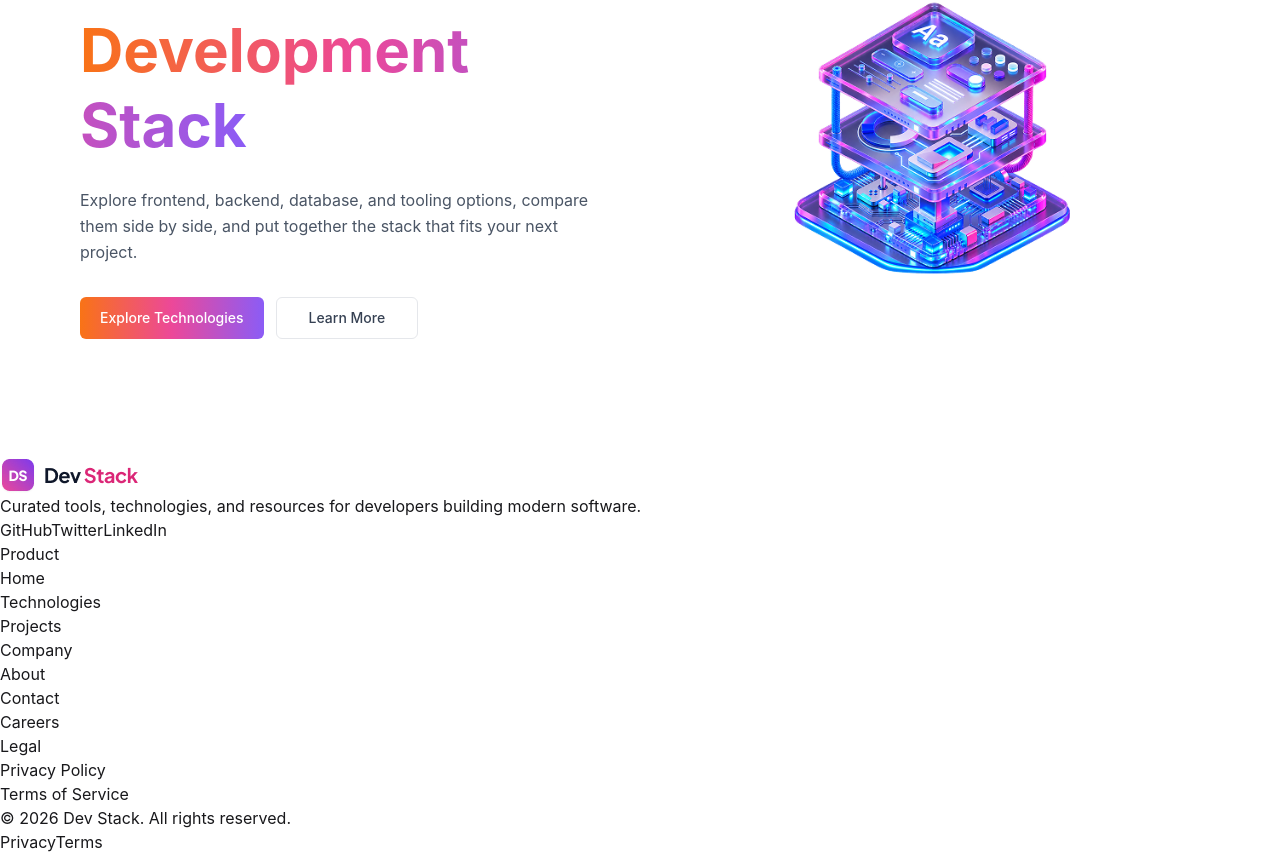
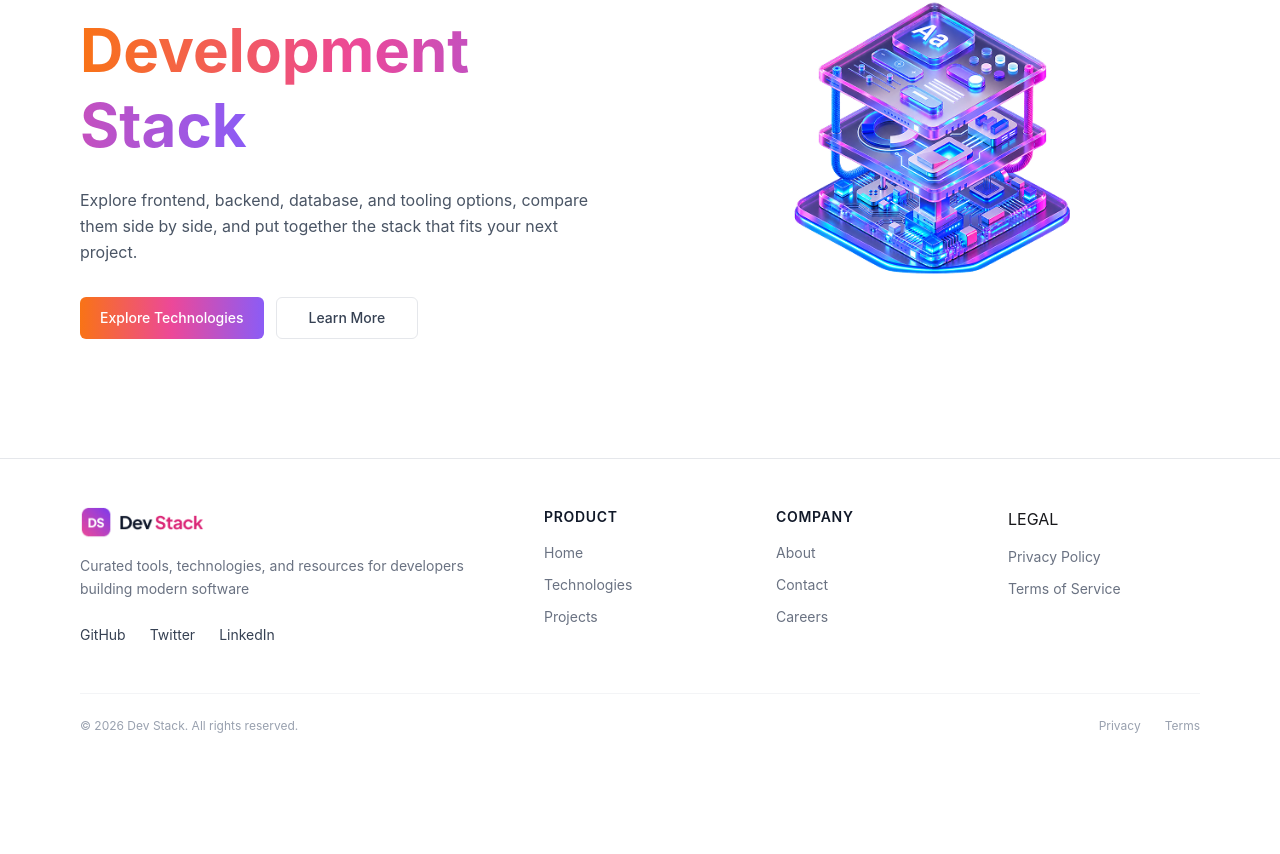
Before and after one commit to aksaN000/React-A5, a React (Vite) app: page / in a window 1280 px wide. Shown: the part 247-1101 px from the top of the page. After the commit the page ends 1029 px from the top, so only its background shows below. Built offline with nearby package versions, Linux system fonts and the light colour scheme.

Commit message:
Style Footer

```diff
--- a/src/components/Footer.tsx
+++ b/src/components/Footer.tsx
@@ -1,65 +1,59 @@
 import logoText from "../assets/logo-text.png";
 function Footer() {
   return (
-    <footer>
-      <div>
-        <img src={logoText} alt="Dev Stack logo" />
-        <div>
-          <p>
+    <footer className="bg-white border-t border-gray-200">
+      <div className="max-w-6xl mx-auto px-4 py-12">
+        <div className="grid grid-cols-1 lg:grid-cols-5 gap-10">
+          <div className="lg:col-span-2 text-center lg:text-left">
+            <img
+              src={logoText}
+              alt="logo-text"
+              className="h-8 mx-auto lg:mx-0"
+            />
+            <p className="mt-4 text-sm text-gray-500 leading-relaxed lg:mx-0">
               Curated tools, technologies, and resources for developers building
-            modern software.
+              modern software
             </p>
-          <div>
+            <div className="mt-6 flex justify-between lg:justify-start gap-6 text-sm text-gray-700">
               <a href="#">GitHub</a>
               <a href="#">Twitter</a>
               <a href="#">LinkedIn</a>
             </div>
           </div>
-        <div>
-          <h3>Product</h3>
-          <ul>
-            <li>
+          <div className="hidden lg:block">
+            <h3 className="text-sm font-semibold tracking-wider text-gray-900">
+              PRODUCT
+            </h3>
+            <ul className="mt-4 flex flex-col gap-3 text-sm text-gray-500">
               <a href="#">Home</a>
-            </li>
-            <li>
               <a href="#">Technologies</a>
-            </li>
-            <li>
               <a href="#">Projects</a>
-            </li>
             </ul>
           </div>
-        <div>
-          <h3>Company</h3>
-          <ul>
-            <li>
+          <div className="hidden lg:block">
+            <h3 className="text-sm font-semibold tracking-wider text-gray-900">
+              COMPANY
+            </h3>
+            <ul className="mt-4 flex flex-col gap-3 text-sm text-gray-500">
               <a href="#">About</a>
-            </li>
-            <li>
               <a href="#">Contact</a>
-            </li>
-            <li>
               <a href="#">Careers</a>
-            </li>
             </ul>
           </div>
-        <div>
-          <h3>Legal</h3>
-          <ul>
-            <li>
+          <div className="hidden lg:block">
+            <h3>LEGAL</h3>
+            <ul className="mt-4 flex flex-col gap-3 text-sm text-gray-500">
               <a href="#">Privacy Policy</a>
-            </li>
-            <li>
               <a href="#">Terms of Service</a>
-            </li>
             </ul>
           </div>
         </div>
-      <div>
+        <div className="mt-12 pt-6 border-t border-gray-100 flex justify-between text-xs text-gray-400">
           <p>© 2026 Dev Stack. All rights reserved.</p>
-        <div>
-          <a href="#">Privacy</a>
-          <a href="#">Terms</a>
+          <div className="flex gap-6">
+            <a href="#" className="hover:text-gray-600">Privacy</a>
+            <a href="#" className="hover:text-gray-600">Terms</a>
+          </div>
         </div>
       </div>
     </footer>
```
Lines whose indentation alone changed are shown as unchanged.
